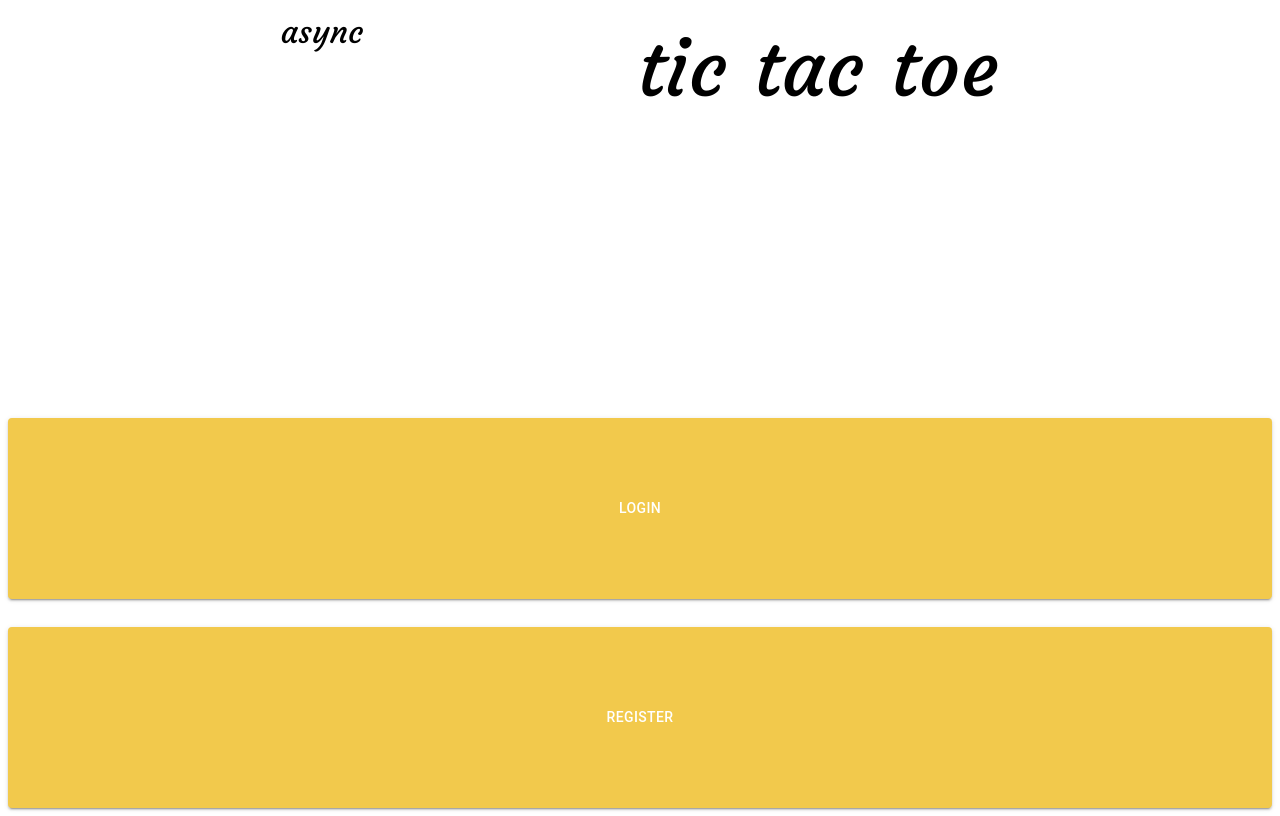
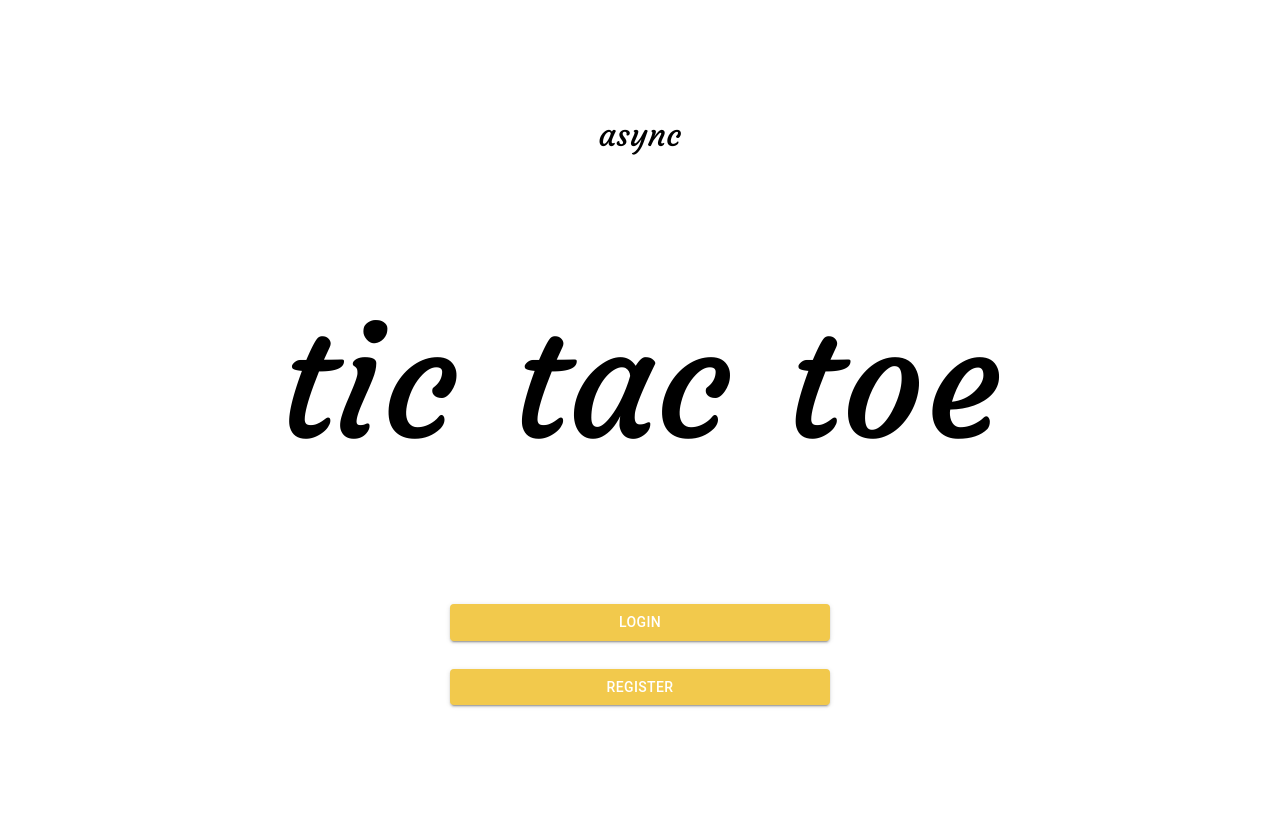
Before and after one commit to assassinscreed2/TicTacToeF, a React (Create React App) app: page / in a window 1280 px wide. Built offline with nearby package versions, Linux system fonts and the light colour scheme.

Commit message:
homepage responsive

```diff
--- a/src/components/HomePage.js
+++ b/src/components/HomePage.js
@@ -8,18 +8,18 @@ function HomePage() {
   const navigate = useNavigate()
 
   return (
-    <Grid container style={{height:"100vh"}} direction = {matchesMD?"column":"row"} alignItems = {matchesMD?"center":undefined} justifyContent="space-evenly">
+    <Grid container style={{height:"100vh"}} direction = "column" alignItems = "center" justifyContent="space-evenly">
       <Grid item >
-        <Typography style={{fontFamily:'Courgette',fontSize:"2em"}}>
+        <Typography style={{fontFamily:'Courgette',fontSize:"2em"}} align="center">
           async
         </Typography>
       </Grid>
       <Grid item>
-        <Typography align="center" style={{fontFamily:'Courgette',fontSize:"5em"}}>tic tac toe</Typography>
+        <Typography align="center" style={{fontFamily:'Courgette',fontSize:matchesMD?"5em":"10em"}}>tic tac toe</Typography>
       </Grid>
-      <Grid item container>
-        <Button variant='contained' onClick={()=>navigate('/login')} style={{width:"100%",marginBottom:"2em",backgroundColor:"#F2C94C"}}>Login</Button>
-        <Button variant = 'contained' onClick={()=>navigate('/register')} style={{width:"100%",backgroundColor:"#F2C94C"}}>Register</Button>
+      <Grid item container direction="column" alignContent="center">
+        <Button variant='contained' onClick={()=>navigate('/login')} style={{width:"30%",marginBottom:"2em",backgroundColor:"#F2C94C"}}>Login</Button>
+        <Button variant = 'contained' onClick={()=>navigate('/register')} style={{width:"30%",backgroundColor:"#F2C94C"}}>Register</Button>
       </Grid>
     </Grid>
   );
```
